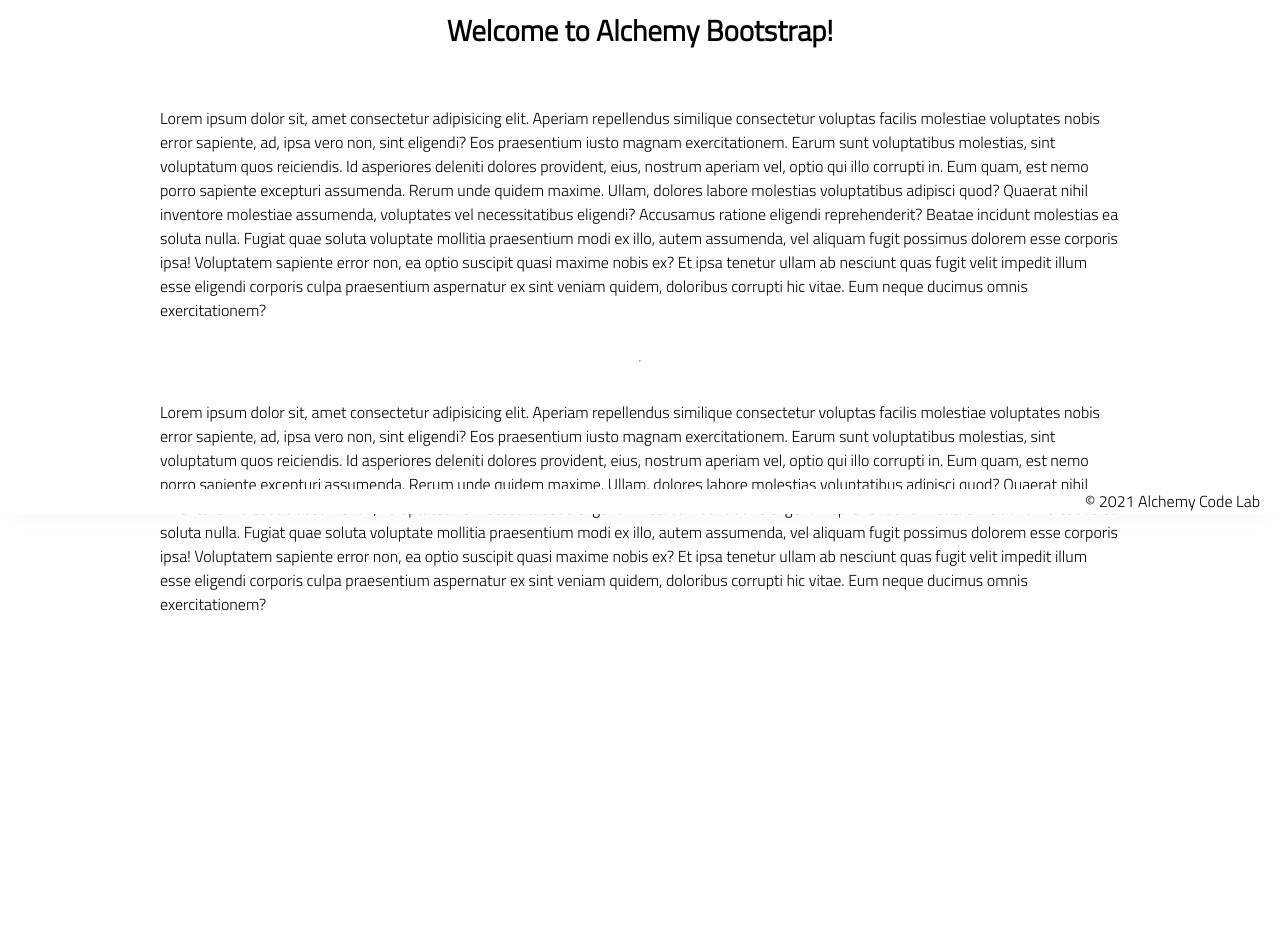
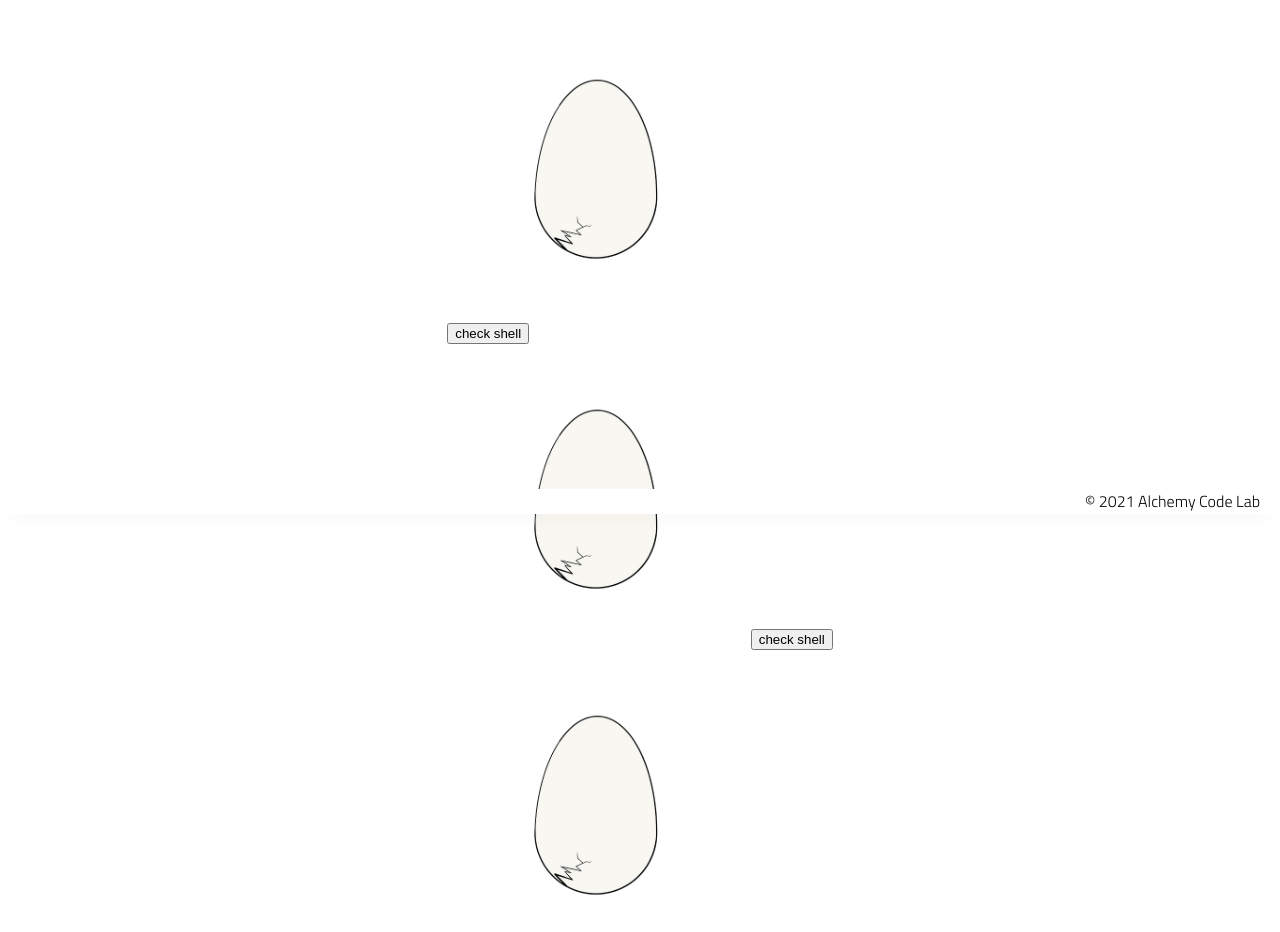
Before and after one commit to kashitamang/shell-game, a plain HTML site: page index.html in a window 1280 px wide. Shown: the part 286-1218 px from the top of the page. Before the commit the page ends 994 px from the top, so only its background shows below. Drawn offline with Linux system fonts and the light colour scheme.

Commit message:
added shells, buttons, and html divs

```diff
--- a/index.html
+++ b/index.html
@@ -20,47 +20,29 @@
     </header>
     <main>
         <section class="main-section">
-            <img class="main-logo" src="./assets/alchemy-logo.png" />
             <h2>
-                Welcome to Alchemy Bootstrap!
+                welcome to the shell game!
             </h2>
-
-            <p>
-                Lorem ipsum dolor sit, amet consectetur adipisicing elit. Aperiam repellendus similique consectetur
-                voluptas facilis molestiae voluptates nobis error sapiente, ad, ipsa vero non, sint eligendi? Eos
-                praesentium iusto magnam exercitationem.
-                Earum sunt voluptatibus molestias, sint voluptatum quos reiciendis. Id asperiores deleniti dolores
-                provident, eius, nostrum aperiam vel, optio qui illo corrupti in. Eum quam, est nemo porro sapiente
-                excepturi assumenda.
-                Rerum unde quidem maxime. Ullam, dolores labore molestias voluptatibus adipisci quod? Quaerat nihil
-                inventore molestiae assumenda, voluptates vel necessitatibus eligendi? Accusamus ratione eligendi
-                reprehenderit? Beatae incidunt molestias ea soluta nulla.
-                Fugiat quae soluta voluptate mollitia praesentium modi ex illo, autem assumenda, vel aliquam fugit
-                possimus dolorem esse corporis ipsa! Voluptatem sapiente error non, ea optio suscipit quasi maxime nobis
-                ex?
-                Et ipsa tenetur ullam ab nesciunt quas fugit velit impedit illum esse eligendi corporis culpa
-                praesentium aspernatur ex sint veniam quidem, doloribus corrupti hic vitae. Eum neque ducimus omnis
-                exercitationem?
-            </p>
-            <hr />
-            <p>
-                Lorem ipsum dolor sit, amet consectetur adipisicing elit. Aperiam repellendus similique consectetur
-                voluptas facilis molestiae voluptates nobis error sapiente, ad, ipsa vero non, sint eligendi? Eos
-                praesentium iusto magnam exercitationem.
-                Earum sunt voluptatibus molestias, sint voluptatum quos reiciendis. Id asperiores deleniti dolores
-                provident, eius, nostrum aperiam vel, optio qui illo corrupti in. Eum quam, est nemo porro sapiente
-                excepturi assumenda.
-                Rerum unde quidem maxime. Ullam, dolores labore molestias voluptatibus adipisci quod? Quaerat nihil
-                inventore molestiae assumenda, voluptates vel necessitatibus eligendi? Accusamus ratione eligendi
-                reprehenderit? Beatae incidunt molestias ea soluta nulla.
-                Fugiat quae soluta voluptate mollitia praesentium modi ex illo, autem assumenda, vel aliquam fugit
-                possimus dolorem esse corporis ipsa! Voluptatem sapiente error non, ea optio suscipit quasi maxime nobis
-                ex?
-                Et ipsa tenetur ullam ab nesciunt quas fugit velit impedit illum esse eligendi corporis culpa
-                praesentium aspernatur ex sint veniam quidem, doloribus corrupti hic vitae. Eum neque ducimus omnis
-                exercitationem?
-            </p>
-
+            <h4>
+                a baby chick is hidden under 1 of the 3 shells. click the button to reveal your fate.
+            </h4>
+            <div class="shells">
+                <div class="shell" id="shell-1">
+                    <img src="./egg-g14e292808_640.png" id="shell-1-img">
+                    <div class="chick"></div>
+                    <button id="shell-button-1">check shell</button>
+                </div>
+                <div class="shell" id="shell-2">
+                    <div class="chick"></div>
+                    <img src="./egg-g14e292808_640.png" id="shell-2-img">
+                    <button id="shell-button-2">check shell</button>
+                </div>
+                <div class="shell" id="shell-3">
+                    <div class="chick"></div>
+                    <img src="./egg-g14e292808_640.png" id="shell-3-img">
+                    <button id="shell-button-3">check shell</button>
+                </div>
+            </div>
         </section>
     </main>
     <footer>
--- a/styles/home.css
+++ b/styles/home.css
@@ -1 +1,8 @@
 /* add home page styles here */
+h4 {
+    text-align: center;
+}
+
+img {
+    width: 300px;
+}
```
Also changed, not shown: baby-gc29c2a29e_640.png (added), egg-g14e292808_640.png (added), wireframe-shell-game.jpg.
